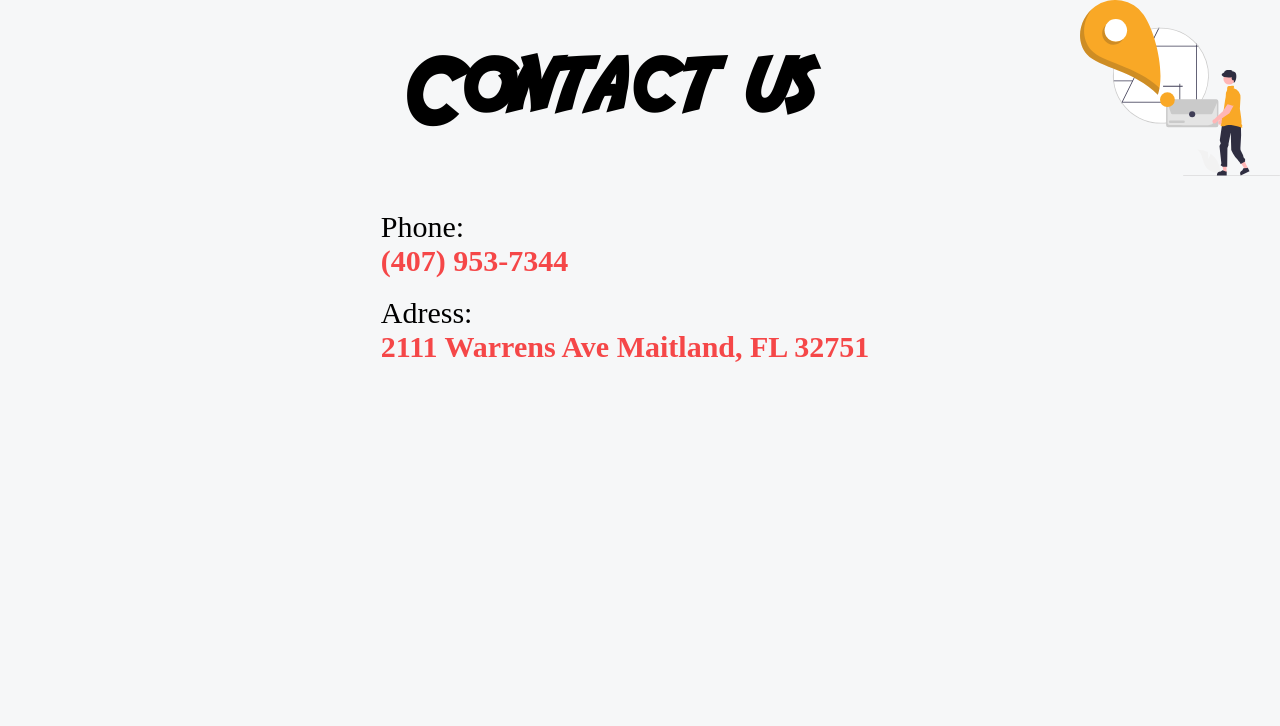
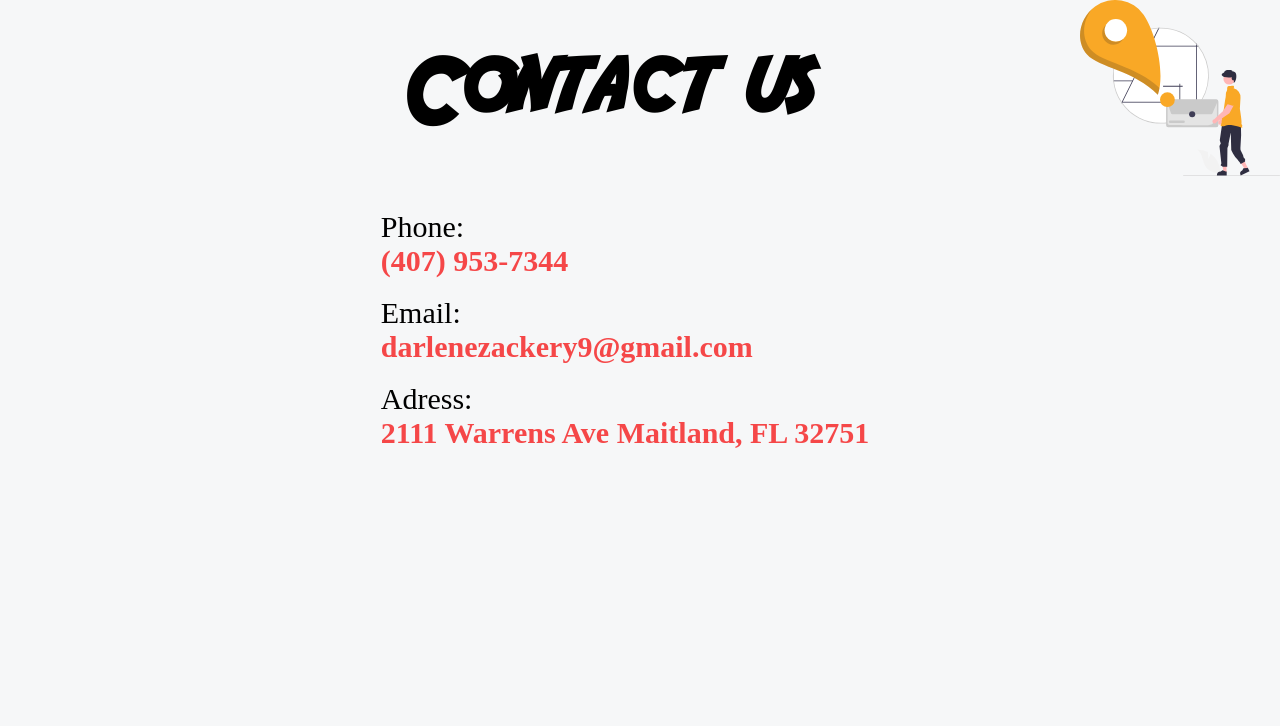
Before and after one commit to iosmit/catering, a plain HTML site: page contact.html in a window 1280 px wide. Shown: the top 726 px of the page. Drawn offline with Linux system fonts and the light colour scheme; a web font is replaced by a local one.

Commit message:
Add files via upload

```diff
--- a/contact.html
+++ b/contact.html
@@ -56,6 +56,9 @@
                 <p class="info__elements">Phone: <br> <a class="important" href="tel:4079537344">(407) 953-7344</a>
                 </p>
                 <br>
+                <p class="info__elements">Email: <br> <a class="important" href="mailto::darlenezackery9@gmail.com">darlenezackery9@gmail.com</a>
+                </p>
+                <br>
                 <p class="info__elements">Adress: <br> <a class="important" rel="noopener" `
                         href="https://maps.app.goo.gl/1wMbkJhoDHpFjfBS9" target="_blank">2111 Warrens Ave
                         Maitland, FL 32751</a></p>
```
